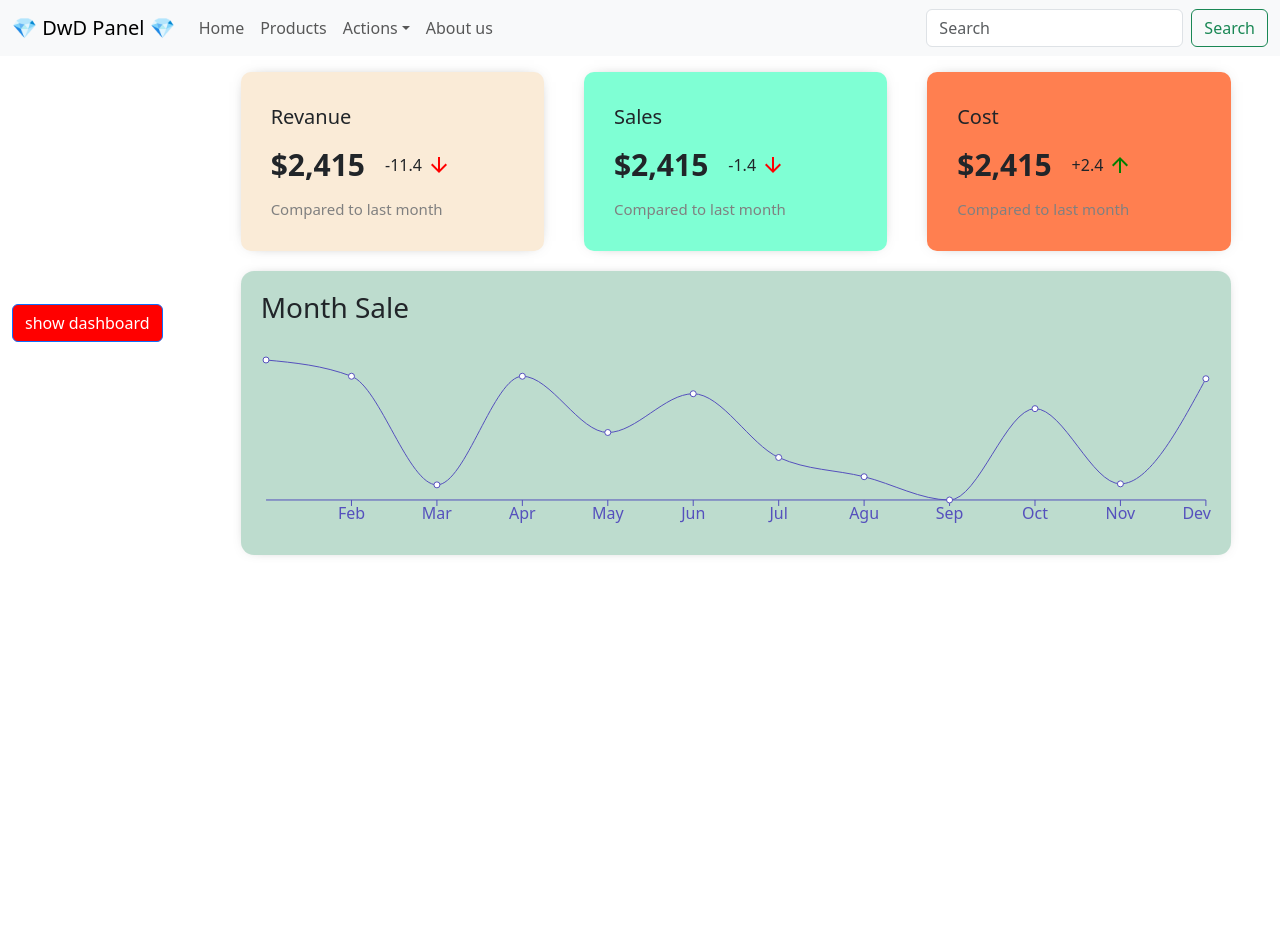
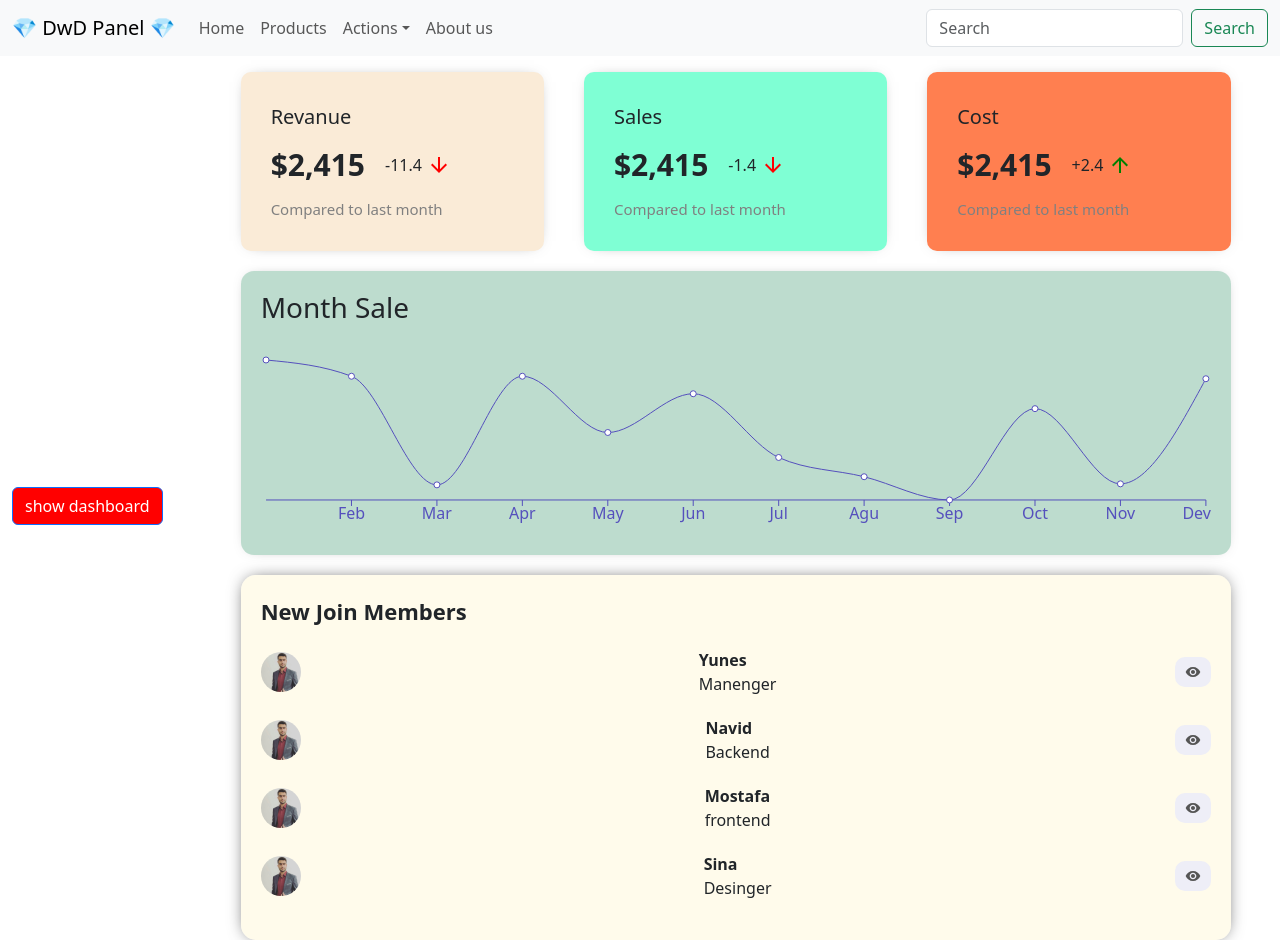
Before and after one commit to yunes1995/React-Panel, a React (Create React App) app: page / in a window 1280 px wide. Before the commit the page ends 800 px from the top, so only its background shows below. Built offline with nearby package versions, Linux system fonts and the light colour scheme.

Commit message:
new member part is designed

```diff
--- a/src/Home/Home.js
+++ b/src/Home/Home.js
@@ -3,12 +3,16 @@
 import Chart from "../component/Chart/Chart"
 import { xAxisData } from '../datas'
 import "./Home.css"
+import WidgetSm from "../component/WidgetSm/WidgetSm"
 
 export default function Home() {
   return (
     <div className='Mainpage'>
       <Feature />
       <Chart grid title="Month Sale" data={xAxisData} dataKey="Sale" />
+      <div className="homeWidgets">
+       <WidgetSm />
+      </div>
     </div>
   )
 }
--- /dev/null
+++ b/src/component/WidgetSm/WidgetSm.css
@@ -0,0 +1,62 @@
+.widgetSm {
+    padding: 20px;
+    margin-right: 20px;
+    box-shadow: 0px 0px 17px -5px rgba(0, 0, 0, 0.75);
+    margin-left: 20px;
+    border-radius: 15px;
+    background-color: #fff8dc8f;
+}
+
+.widgetSmTitle {
+    font-size: 22px;
+    font-weight: 600;
+}
+
+.widgetSmList {
+    margin: 0;
+    padding: 0;
+    list-style: none;
+}
+
+.widgetSmListItem {
+    display: flex;
+    justify-content: space-between;
+    align-items: center;
+    margin: 20px 0;
+}
+
+.widgetSmImg {
+    width: 40px;
+    height: 40px;
+    border-radius: 50%;
+    object-fit: cover;
+}
+
+.widgetSmUser {
+    display: flex;
+    flex-direction: column;
+}
+
+.widgetSmUserName {
+    font-weight: 600;
+}
+
+.widgetSmUserTitle {
+    font-weight: 300;
+}
+
+.widgetSmButton {
+    display: flex;
+    align-items: center;
+    border: none;
+    border-radius: 10px;
+    padding: 7px 10px;
+    background-color: #eeeef7;
+    color: #555;
+    cursor: pointer;
+}
+
+.widgetSmIcon {
+    font-size: 16px !important;
+    /* margin-right: 5px; */
+}
--- /dev/null
+++ b/src/component/WidgetSm/WidgetSm.jsx
@@ -0,0 +1,26 @@
+import React from "react";
+import VisibilityIcon from "@mui/icons-material/Visibility";
+import { newMembers } from "./../../datas";
+import "./WidgetSm.css";
+
+export default function WidgetSm() {
+  return (
+    <div className="widgetSm">
+      <span className="widgetSmTitle">New Join Members</span>
+      <ul className="widgetSmList">
+        {newMembers.map((user) => (
+          <li key={user.id} className="widgetSmListItem">
+            <img src={user.img} className="widgetSmImg" />
+            <div className="widgetSmUser">
+              <span className="widgetSmUserName">{user.username}</span>
+              <span className="widgetSmUserTitle">{user.title}</span>
+            </div>
+            <button className="widgetSmButton">
+              <VisibilityIcon className="widgetSmIcon" />
+            </button>
+          </li>
+        ))}
+      </ul>
+    </div>
+  );
+}
--- a/src/datas.js
+++ b/src/datas.js
@@ -49,4 +49,32 @@
     },
 ]
 
-export {xAxisData}
+
+const newMembers = [
+    {
+        id: 1,
+        username: 'Yunes',
+        title: 'Manenger',
+        img:'images/yunes.jpg'
+    },
+    {
+        id: 2,
+        username: 'Navid',
+        title: 'Backend',
+        img:'images/yunes.jpg'
+    },
+    {
+        id: 3,
+        username: 'Mostafa',
+        title: 'frontend',
+        img:'images/yunes.jpg'
+    },
+    {
+        id: 4,
+        username: 'Sina',
+        title: 'Desinger',
+        img:'images/yunes.jpg'
+    },
+]
+
+export { xAxisData, newMembers }
```
Also changed, not shown: public/images/yunes.jpg (added).
